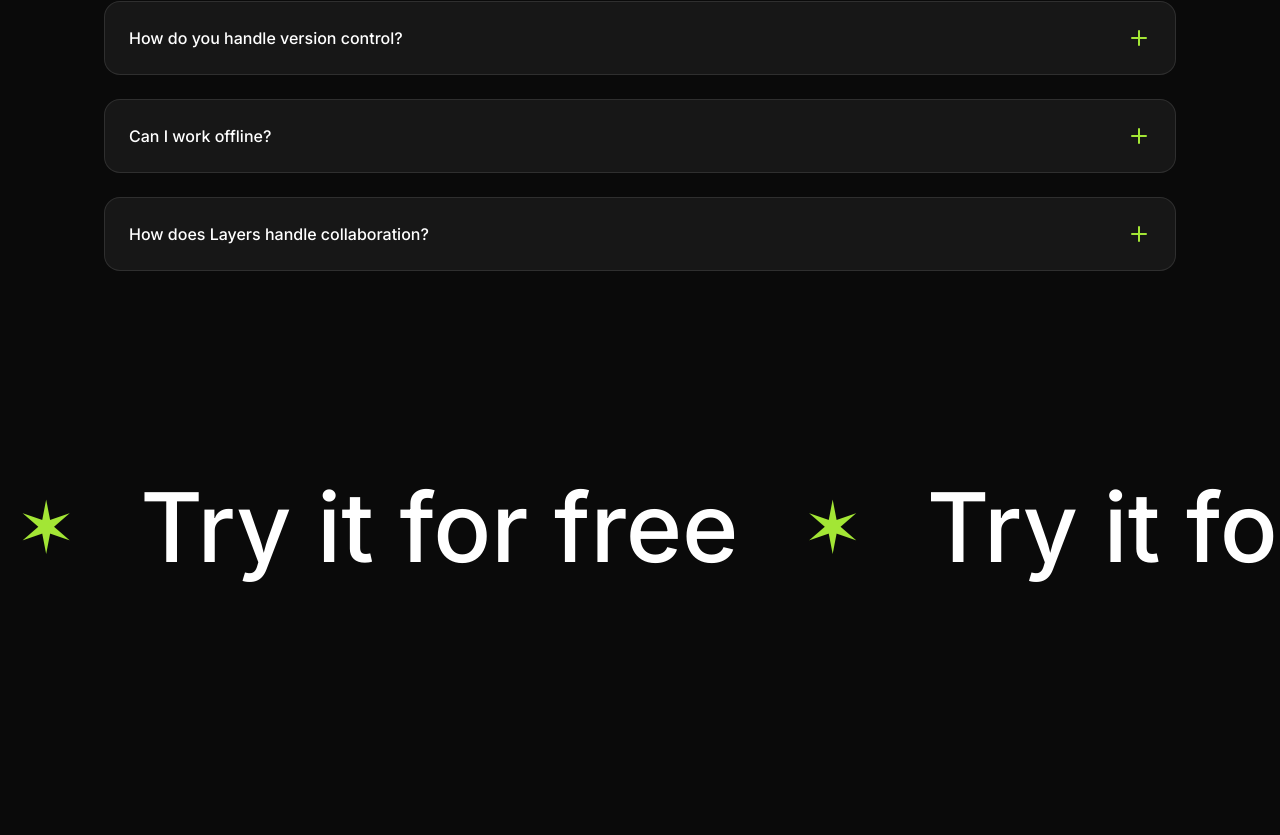
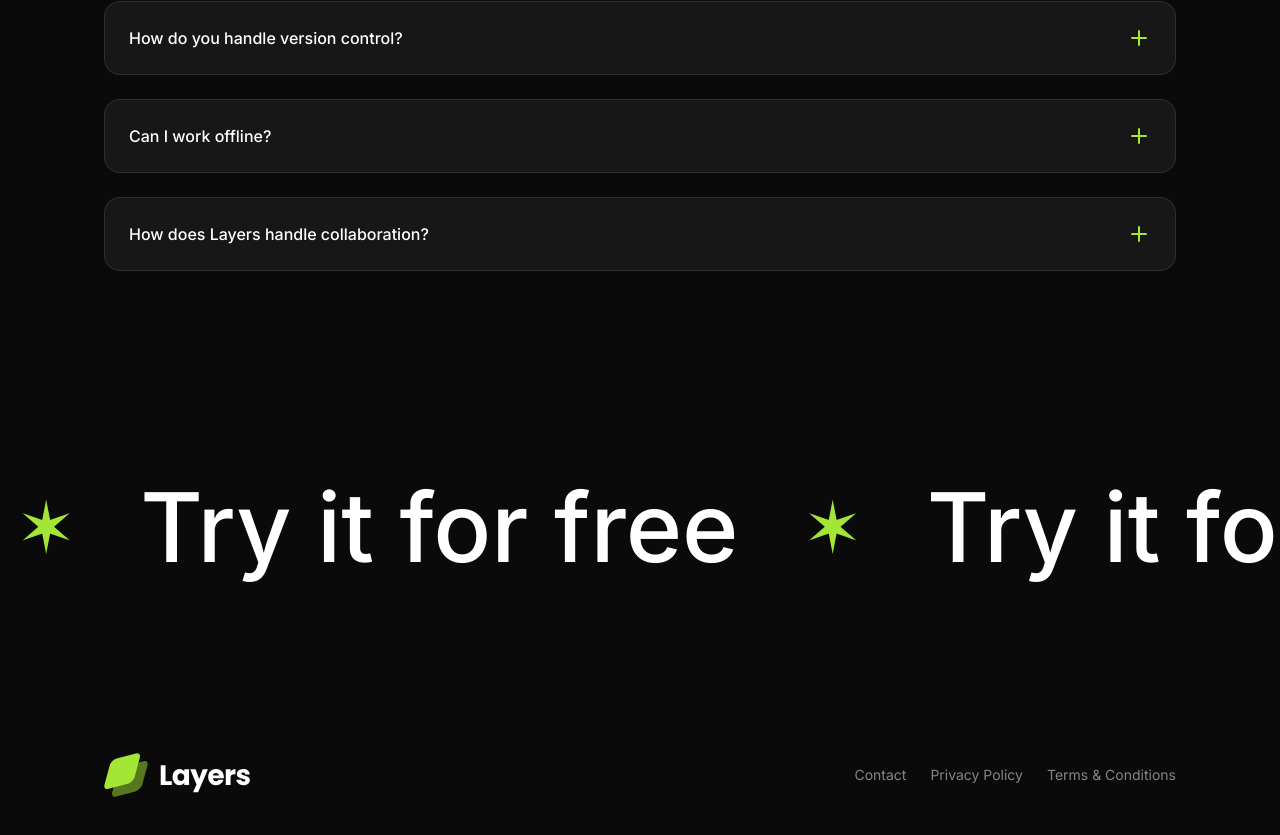
Before and after one commit to TheSaviourEking/layers, a Next.js app: page / in a window 1280 px wide. Shown: the part 4526-5361 px from the top of the page. Before the commit the page ends 5213 px from the top, so only its background shows below. Built offline with nearby package versions, Linux system fonts and the light colour scheme.

Commit message:
chore: add footer

```diff
--- a/src/app/page.tsx
+++ b/src/app/page.tsx
@@ -1,6 +1,7 @@
 import CallToAction from "@/sections/CallToAction";
 import Faqs from "@/sections/Faqs";
 import Features from "@/sections/Features";
+import Footer from "@/sections/Footer";
 import Hero from "@/sections/Hero";
 import Integrations from "@/sections/Integrations";
 import Introduction from "@/sections/Introduction";
@@ -18,6 +19,7 @@
             <Integrations />
             <Faqs />
             <CallToAction />
+            <Footer />
         </>
     )
 }
--- a/src/sections/Footer.tsx
+++ b/src/sections/Footer.tsx
@@ -1,3 +1,5 @@
+import logoImage from '@/assets/images/logo.svg';
+import Image from 'next/image';
 const footerLinks = [
     { href: "#", label: "Contact" },
     { href: "#", label: "Privacy Policy" },
@@ -5,5 +7,22 @@
 ];
 
 export default function Footer() {
-    return <div>Footer</div>;
+    return (
+        <section className="py-16">
+            <div className="container">
+                <div className='flex flex-col md:flex-row items-center md:justify-between gap-6'>
+                    <div>
+                        <Image src={logoImage} alt='Layers Logo' />
+                    </div>
+                    <div>
+                        <nav className='flex gap-6'>
+                            {footerLinks.map(link => (
+                                <a href={link.href} className='text-white/50 text-sm'>{link.label}</a>
+                            ))}
+                        </nav>
+                    </div>
+                </div>
+            </div>
+        </section>
+    )
 }
```
